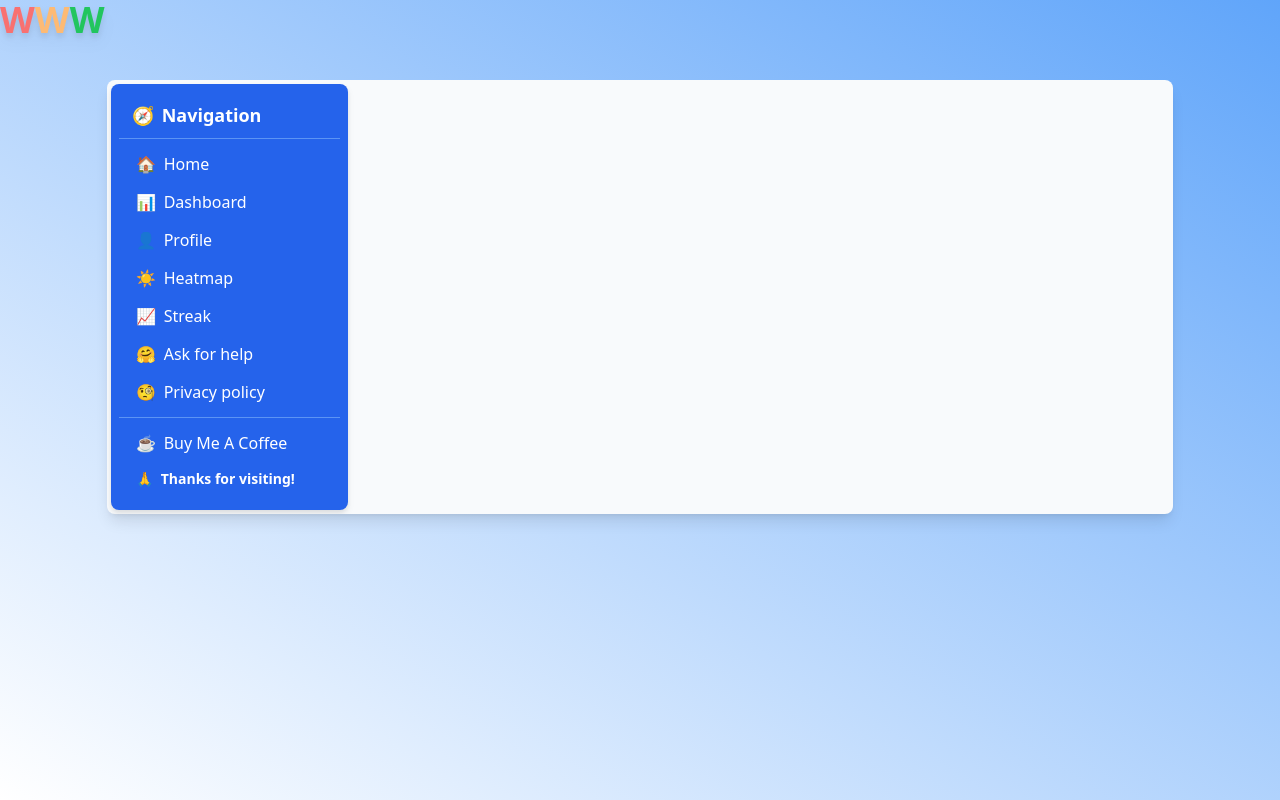
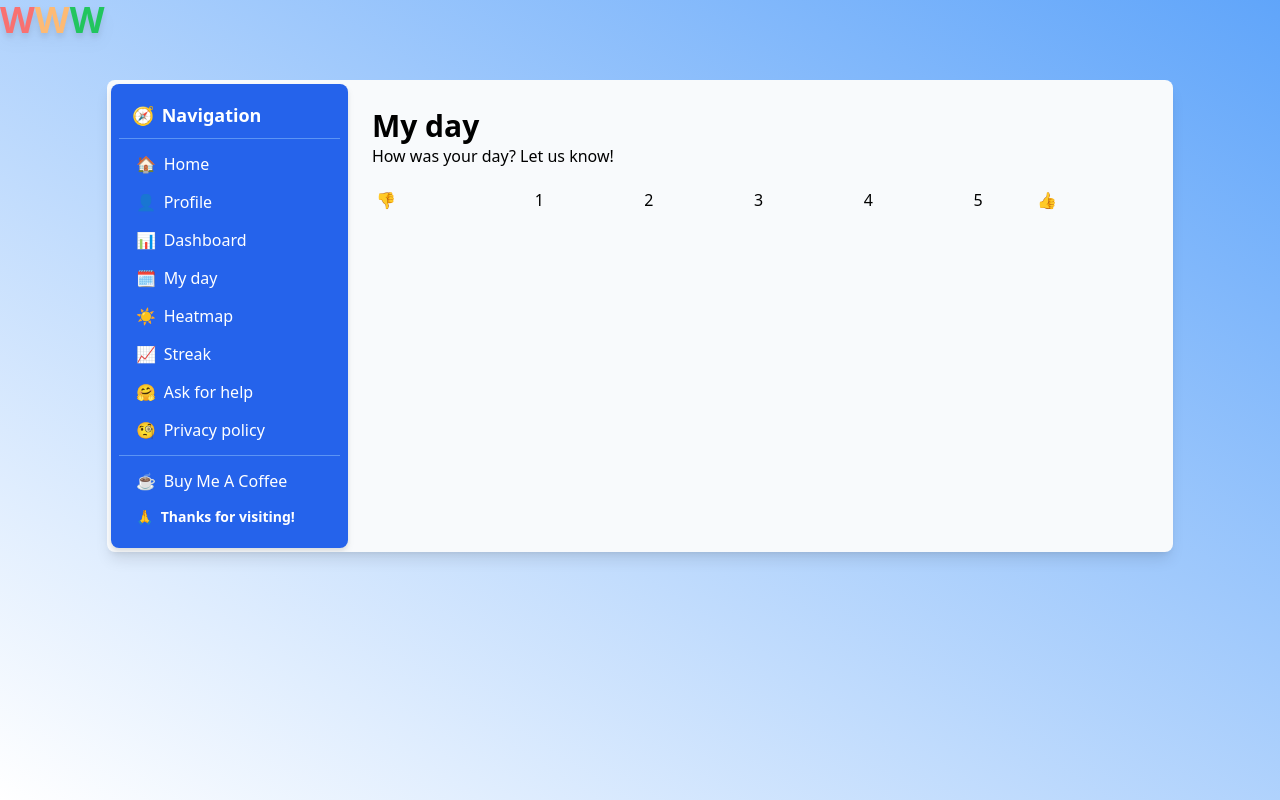
Before and after one commit to parradam/wellwellwell, a React (Vite) app in the folder client/: page /my-day in a window 1280 px wide. Built offline with nearby package versions, Linux system fonts and the light colour scheme.

Commit message:
Create MyDay, update Nav, add ContentWrapper, add route

```diff
--- a/client/src/api/wellness.js
+++ b/client/src/api/wellness.js
@@ -7,4 +7,9 @@ const getWellnessData = async () => {
     return response.data
 }
 
-export { getWellnessData }
+const addWellnessData = async (data) => {
+    const response = await axios.post(baseUrl, data)
+    return response.data
+}
+
+export { getWellnessData, addWellnessData }
--- /dev/null
+++ b/client/src/components/ContentWrapper.jsx
@@ -0,0 +1,5 @@
+const ContentWrapper = ({ children }) => {
+    return <div className="w-full p-6 flex flex-col gap-3">{children}</div>
+}
+
+export default ContentWrapper
--- /dev/null
+++ b/client/src/components/MyDay.jsx
@@ -0,0 +1,43 @@
+import ContentWrapper from './ContentWrapper'
+
+const MyDay = () => {
+    const scores = [1, 2, 3, 4, 5]
+
+    const handleSubmit = (e) => {
+        e.preventDefault()
+        console.log('submitted')
+    }
+
+    return (
+        <ContentWrapper>
+            <div>
+                <h1 className="text-3xl font-bold">My day</h1>
+                <p>How was your day? Let us know!</p>
+            </div>
+            <form onSubmit={handleSubmit}>
+                <div className="grid grid-flow-row md:grid-flow-col">
+                    <div className="flex items-center p-1">👎</div>
+                    {scores.map((score) => (
+                        <div key={score}>
+                            <input
+                                type="radio"
+                                name="score"
+                                id={score}
+                                className="peer hidden"
+                            />
+                            <label
+                                htmlFor={score}
+                                className="block cursor-pointer select-none rounded-lg p-2 text-center peer-checked:bg-blue-500 peer-checked:font-bold peer-checked:text-white"
+                            >
+                                {score}
+                            </label>
+                        </div>
+                    ))}
+                    <div className="flex items-center p-1">👍</div>
+                </div>
+            </form>
+        </ContentWrapper>
+    )
+}
+
+export default MyDay
--- a/client/src/components/Nav.jsx
+++ b/client/src/components/Nav.jsx
@@ -11,11 +11,14 @@ const Nav = () => {
                     <li className="select-none hover:bg-blue-500 border border-opacity-0 hover:border-opacity-50 border-blue-300 pl-3 pr-10 py-1 rounded-md cursor-pointer before:content-['🏠'] before:mr-2">
                         <Link to="/">Home</Link>
                     </li>
+                    <li className="select-none hover:bg-blue-500 border border-opacity-0 hover:border-opacity-50 border-blue-300 pl-3 pr-10 py-1 rounded-md cursor-pointer before:content-['👤'] before:mr-2">
+                        Profile
+                    </li>
                     <li className="select-none hover:bg-blue-500 border border-opacity-0 hover:border-opacity-50 border-blue-300 pl-3 pr-10 py-1 rounded-md cursor-pointer before:content-['📊'] before:mr-2">
                         <Link to="/dashboard">Dashboard</Link>
                     </li>
-                    <li className="select-none hover:bg-blue-500 border border-opacity-0 hover:border-opacity-50 border-blue-300 pl-3 pr-10 py-1 rounded-md cursor-pointer before:content-['👤'] before:mr-2">
-                        Profile
+                    <li className="select-none hover:bg-blue-500 border border-opacity-0 hover:border-opacity-50 border-blue-300 pl-3 pr-10 py-1 rounded-md cursor-pointer before:content-['🗓'] before:mr-2">
+                        <Link to="/my-day">My day</Link>
                     </li>
                     <li className="select-none hover:bg-blue-500 border border-opacity-0 hover:border-opacity-50 border-blue-300 pl-3 pr-10 py-1 rounded-md cursor-pointer before:content-['☀️'] before:mr-2">
                         Heatmap
--- a/client/src/pages/Dashboard.jsx
+++ b/client/src/pages/Dashboard.jsx
@@ -1,22 +1,19 @@
+import ContentWrapper from '../components/ContentWrapper'
 import Heatmap from '../components/Heatmap'
 
 const Dashboard = () => {
     return (
+        <ContentWrapper>
             <div>
-            <div className="p-6 flex flex-col gap-3">
-                <div id="welcome-text">
                 <h1 className="text-3xl font-bold">Dashboard</h1>
                 <p>
                     Welcome back,{' '}
-                        <span className="font-semibold text-blue-700">
-                            Adam
-                        </span>
-                        . Here is your dashboard for today.
+                    <span className="font-semibold text-blue-700">Adam</span>.
+                    Here is your dashboard for today.
                 </p>
             </div>
             <Heatmap />
-            </div>
-        </div>
+        </ContentWrapper>
     )
 }
 
--- a/client/src/routes/Router.jsx
+++ b/client/src/routes/Router.jsx
@@ -1,10 +1,12 @@
 import { useRoutes } from 'react-router-dom'
 import Dashboard from '../pages/Dashboard'
+import MyDay from '../components/MyDay'
 
 const Router = () => {
     const routes = useRoutes([
         { path: '/', element: <div>Home</div> },
         { path: '/dashboard', element: <Dashboard /> },
+        { path: '/my-day', element: <MyDay /> },
     ])
     return routes
 }
```
Lines whose indentation alone changed are shown as unchanged.
